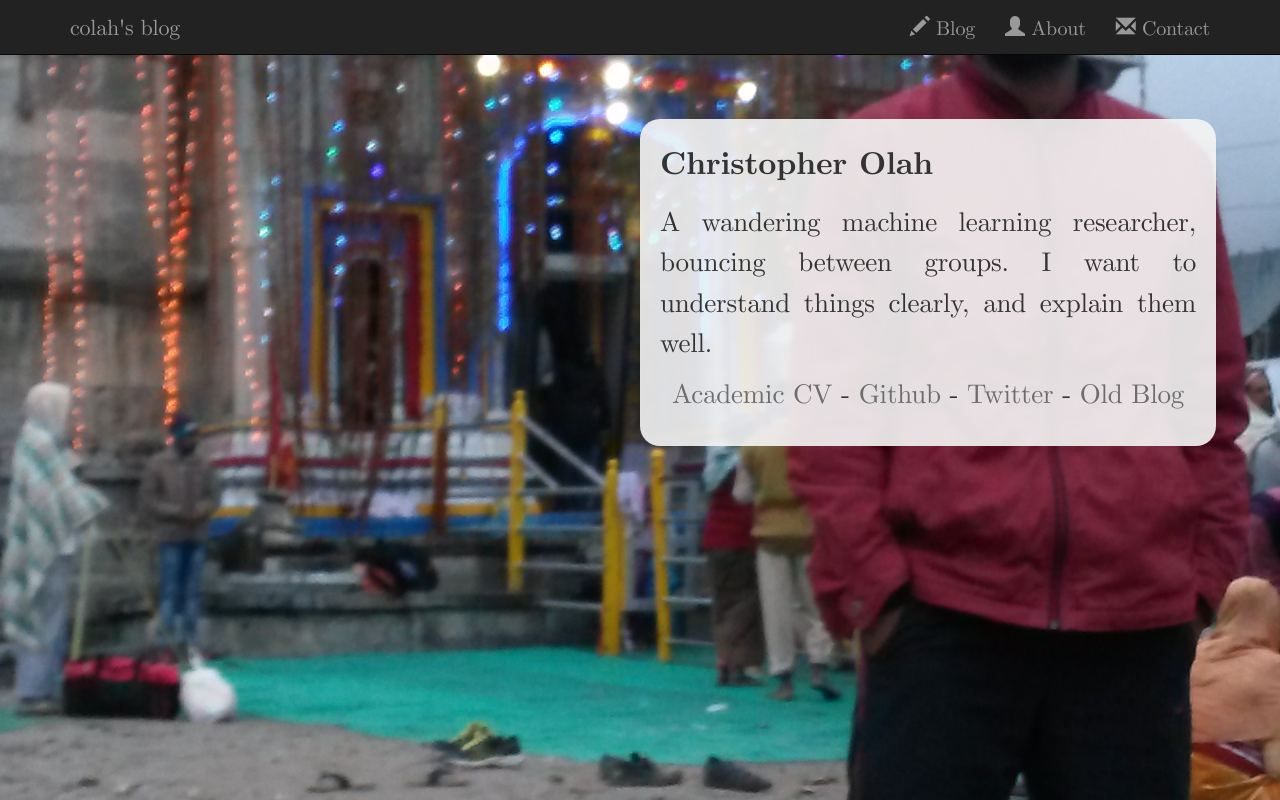
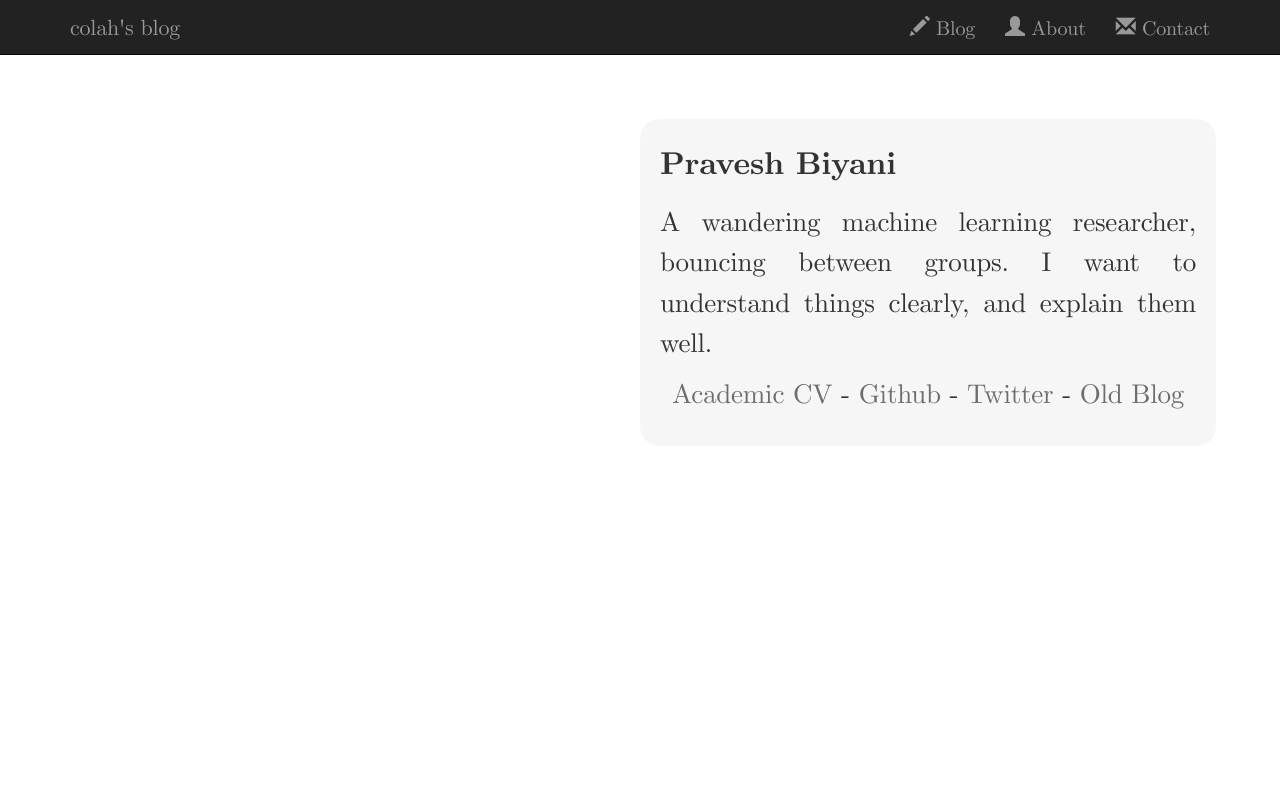
Before and after one commit to biyanip/biyanip.github.io, a plain HTML site: page index.html in a window 1280 px wide. Drawn offline with nearby package versions, Linux system fonts and the light colour scheme; some packages are replaced by stand-ins of ours; files that its build step writes are made by us from their sources; files whose address does not match are found by name; a web font is replaced by a local one.

Commit message:
new index

```diff
--- a/index.html
+++ b/index.html
@@ -63,7 +63,7 @@
 
     </head>
 
-    <body style="background: #ffffff url('pravesh_photo.jpg') no-repeat center center fixed;-moz-background-size:cover;-webkit-background-size:cover;-o-background-size:cover;background-size:cover; min-width: 394px;">
+    <body style="background: #ff url('pravesh_photo.jpg') no-repeat center center fixed;-moz-background-size:cover;-webkit-background-size:cover;-o-background-size:cover;background-size:cover; min-width: 394px;">
         <div id="wrap">
             <nav class="navbar navbar-inverse navbar-static-top" role="navigation">
                 <div class="container">
@@ -91,7 +91,7 @@
 
 
             <div class="profile">
-                <h2 >Christopher Olah</h2>
+                <h2 >Pravesh Biyani</h2>
 
                 <p>A wandering machine learning researcher, bouncing between groups. I want to understand things clearly, and explain them well.</p>
 
```
